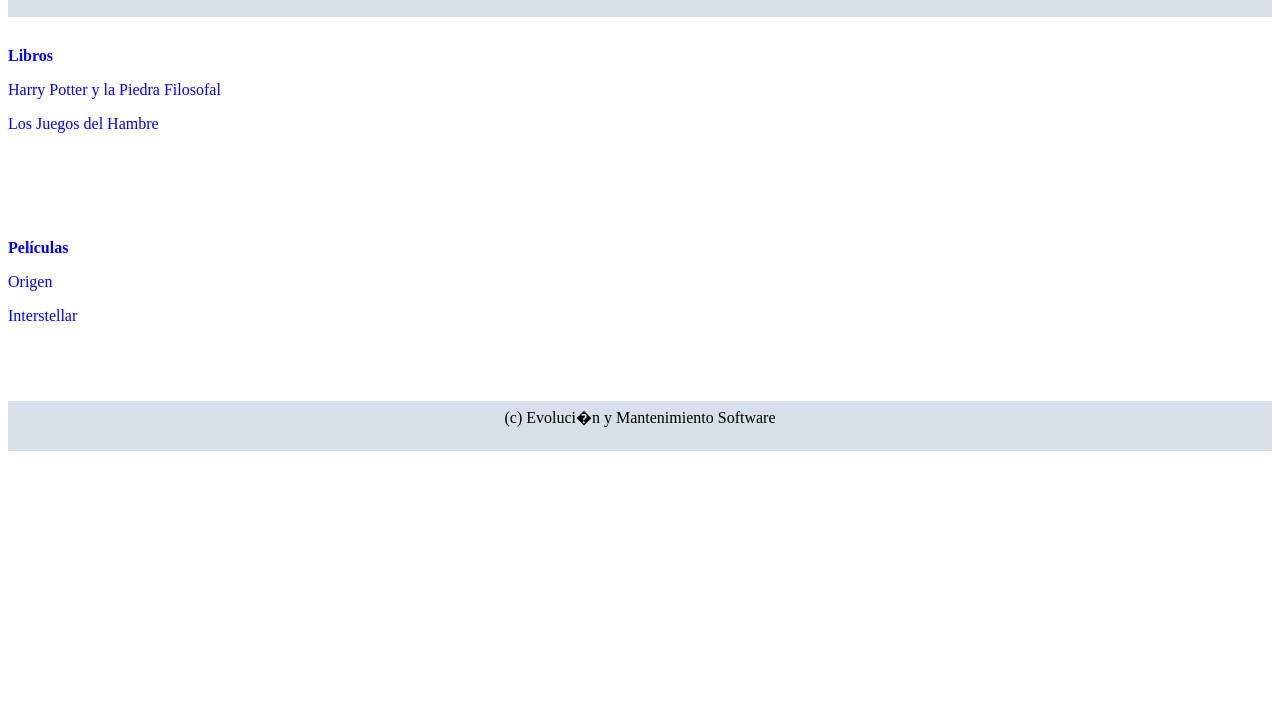
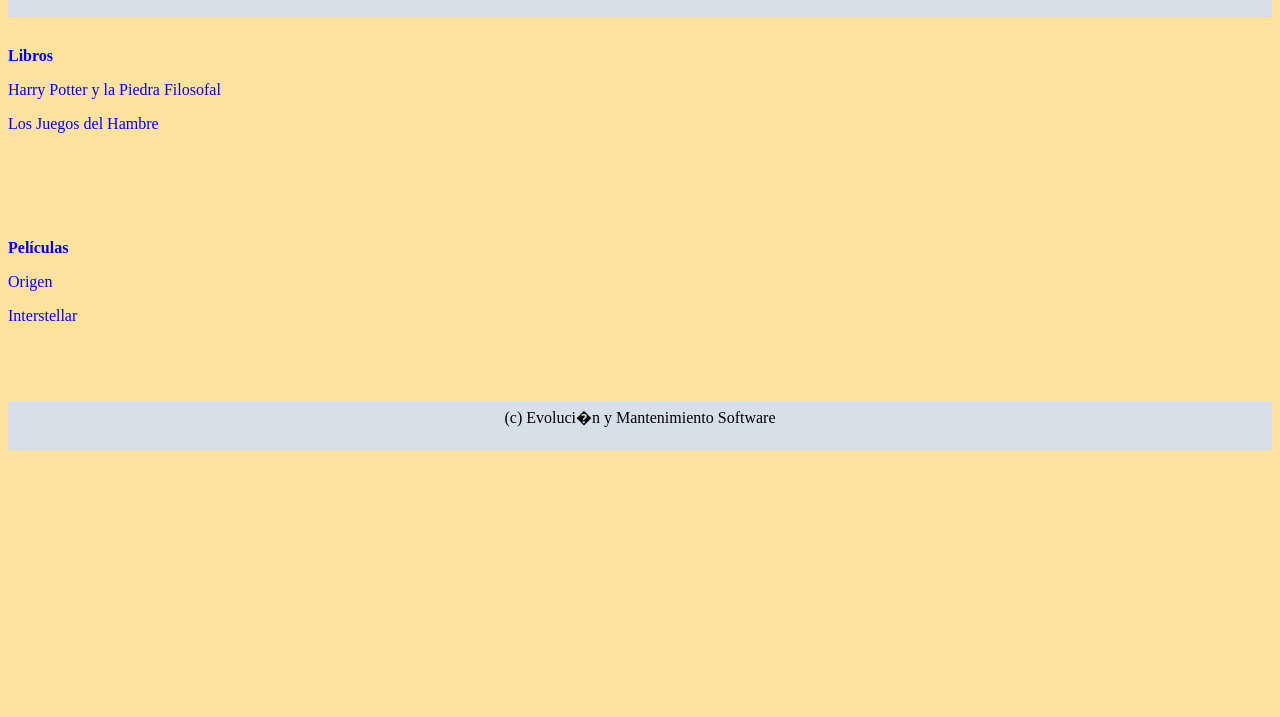
Before and after one commit to bl0570/Equipo8TardeTrabajo2, a plain HTML site: page index.html in a window 1280 px wide. Shown: the part 91-808 px from the top of the page. Drawn offline with Linux system fonts and the light colour scheme.

Commit message:
change background color

```diff
--- a/css/style.css
+++ b/css/style.css
@@ -1,6 +1,6 @@
 html,body {
  height:100%;
- background:white;
+ background:#ffe29e;
 }
 header {
 
```
